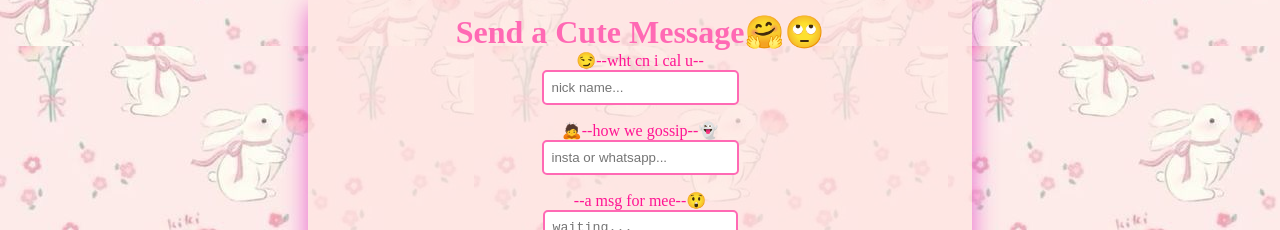
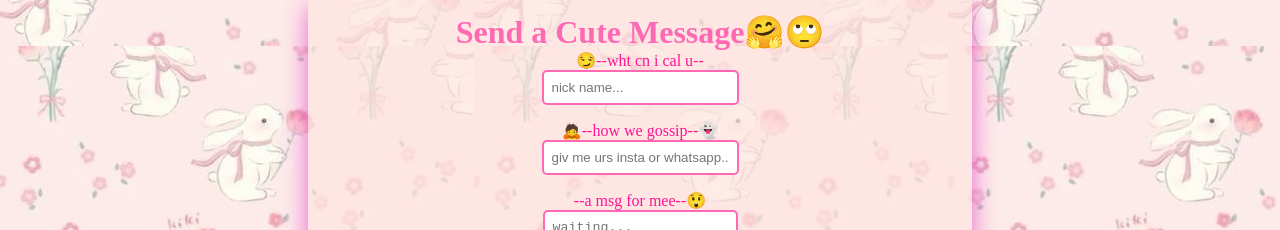
Before and after one commit to SouravJangid/helloji, a Vue app: page / in a window 1280 px wide. Shown: the part 796-1026 px from the top of the page. Built offline with nearby package versions, Linux system fonts and the light colour scheme.

Commit message:
Update bform.vue
Get info

```diff
--- a/src/components/bform.vue
+++ b/src/components/bform.vue
@@ -35,7 +35,7 @@
                     </div>
                     <div>
                         <label for="instagram">🙇--how we gossip--👻</label><br>
-                        <input type="text" id="instagram" placeholder="insta or whatsapp..." v-model="form.instagram"/>
+                        <input type="text" id="instagram" placeholder="giv me urs insta or whatsapp..." v-model="form.instagram"/>
                     </div>
                     <div>
                         <label for="message">--a msg for mee--😲</label>
```
